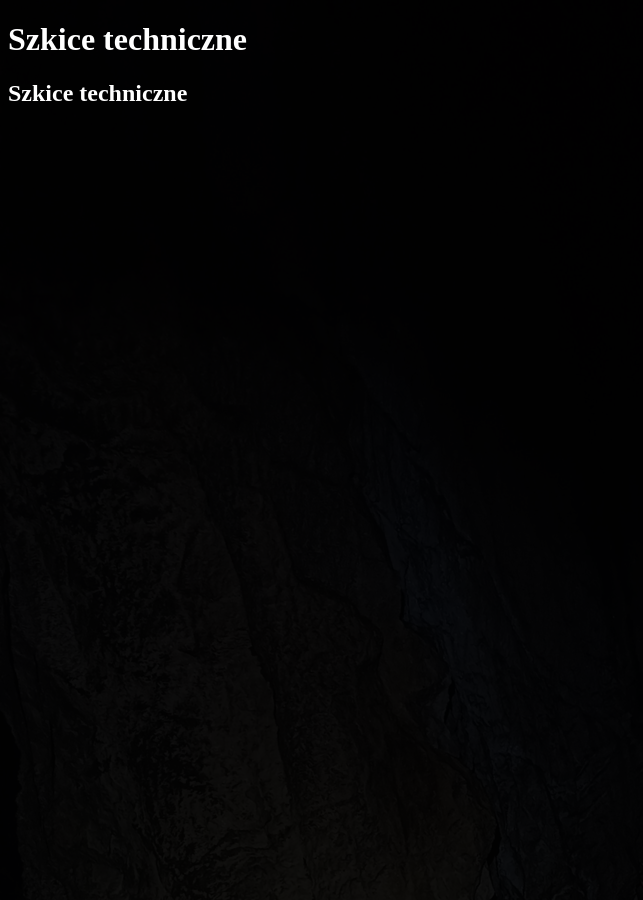
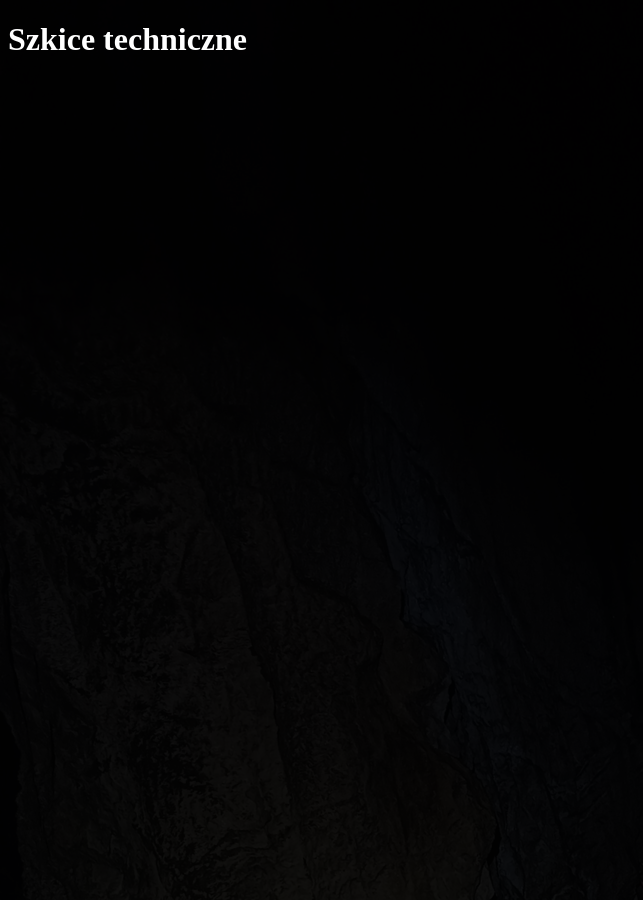
Before and after one commit to dziury/szkice, a Jekyll site: the page built from index.md, in a window 1280 px wide. Shown: the whole page, without its empty margins (0-643 px from the left). Built offline with Jekyll 4.4.1, drawn with Linux system fonts in a browser that asks for light colours; our own code applies the rules of GitHub Pages for plain Markdown files.

Commit message:
layout modified

```diff
--- a/index.md
+++ b/index.md
@@ -1,3 +1 @@
 # Szkice techniczne
-
-## Szkice techniczne
```
